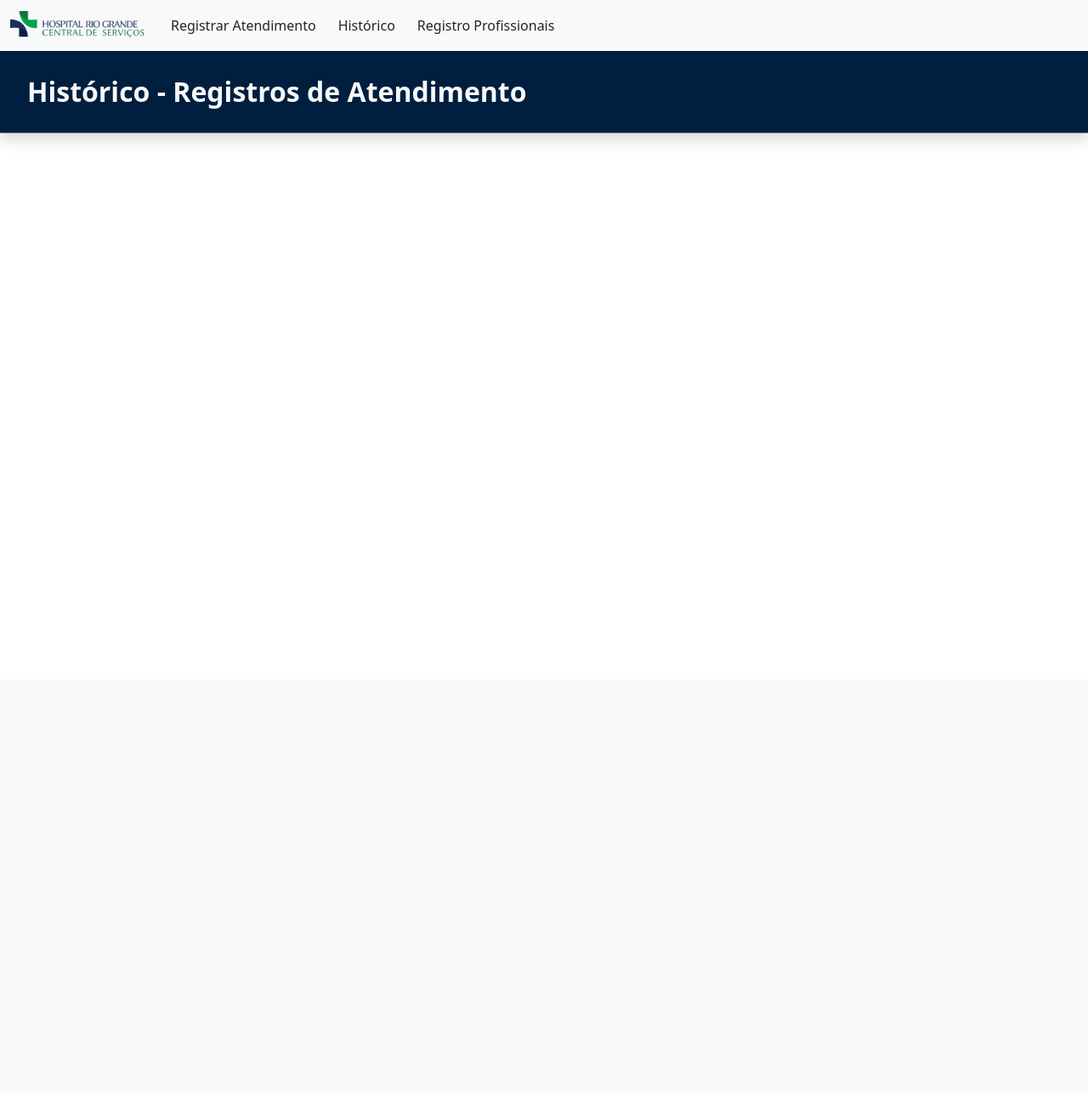
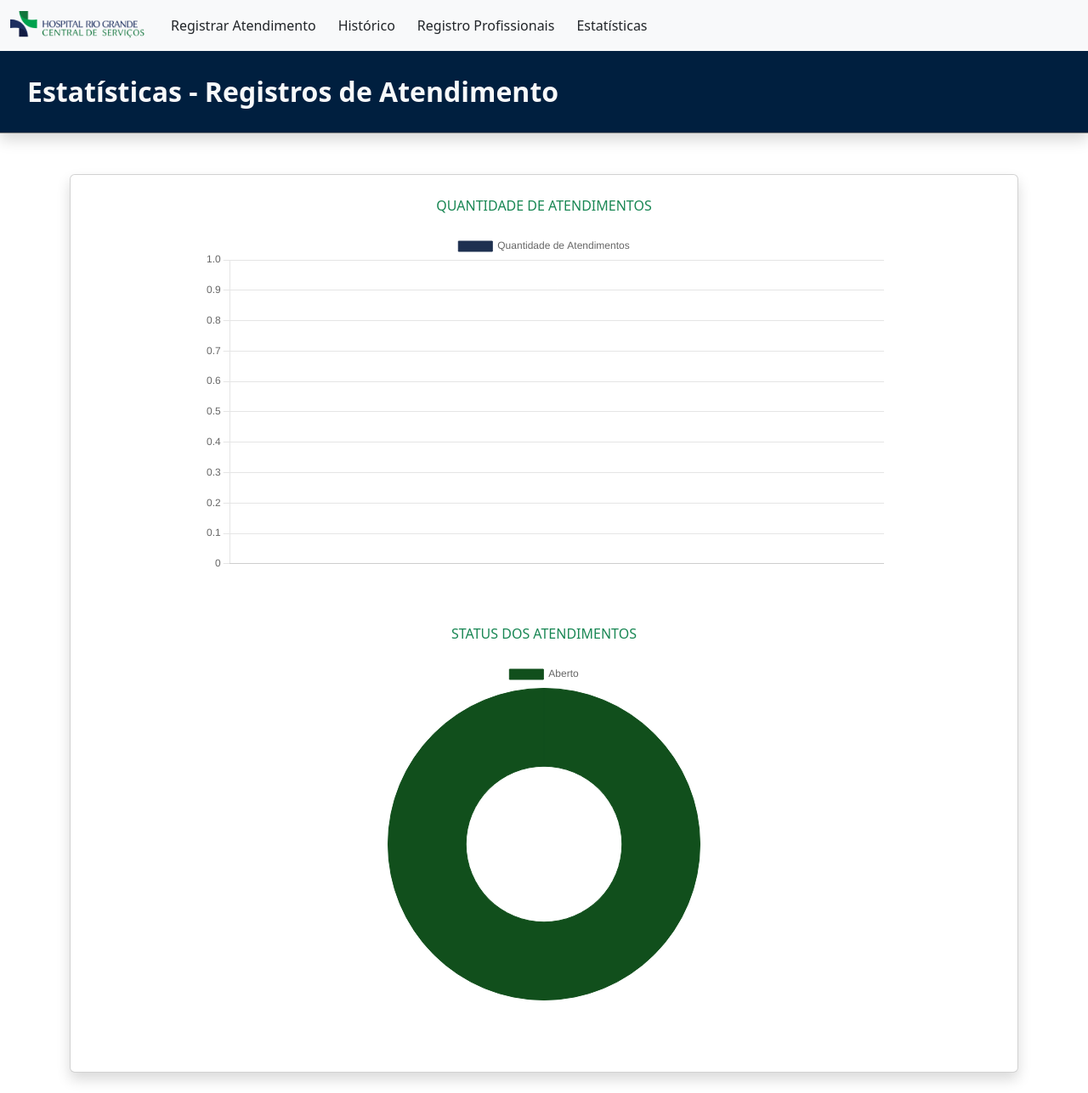
Before and after one commit to thiagormoura/relacionamento_medico-HRG, a PHP site: page /estatisticas.php in a window 1280 px wide. Shown: the whole page at 85% size. Before the commit the page ends 166 px from the top, so only its background shows below. Run offline with PHP 8.4, Linux system fonts and the light colour scheme; tables that the repository leaves empty or names only in its code hold one stand-in row (values such as "Sample post"); some libraries are stand-ins or nearby versions.

Commit message:
graficos para atendimento e status

```diff
--- a/estatisticas.php
+++ b/estatisticas.php
@@ -1,16 +1,9 @@
 <?php
 include("conexao.php");
-
-
 $registrosPorPagina = 10;
-
-
-$paginaAtual = isset($_GET['pagina']) ? $_GET['pagina'] : 1;
-
-
+$paginaAtual = isset($_GET['pagina']) ? intval($_GET['pagina']) : 1;
 $offset = ($paginaAtual - 1) * $registrosPorPagina;
-
-$sql = "SELECT DATE(a.data) as data,
+$sql = "SELECT DATE_FORMAT(a.data, '%m/%Y') as data,
         im.nome as nome_profissional,
         assuntos.assunto,
         a.situacao as situacao,
@@ -22,7 +15,6 @@ $sql = "SELECT DATE(a.data) as data,
         LIMIT $offset, $registrosPorPagina";
 
 $result = $conn->query($sql);
-
 $sqlTotal = "SELECT COUNT(*) AS total
             FROM relacionamentomedico.atendimento AS a
             JOIN relacionamentomedico.profissionais AS im ON a.profissional = im.id
@@ -31,25 +23,19 @@ $sqlTotal = "SELECT COUNT(*) AS total
 
 $resultCount = $conn->query($sqlTotal);
 $totalRegistros = $resultCount->fetch_assoc()['total'];
-
-
 $totalPaginas = ceil($totalRegistros / $registrosPorPagina);
-
-
 $sql = "
     SELECT
-        DATE_FORMAT(a.data, '%Y-%m') AS mes_ano,
+        DATE_FORMAT(a.data, '%m/%Y') AS mes_ano,
         COUNT(*) AS quantidade
     FROM
         atendimento a
     GROUP BY
-        DATE_FORMAT(a.data, '%Y-%m')
+        DATE_FORMAT(a.data, '%m/%Y')
     ORDER BY
         mes_ano;
 ";
-
 $result = $conn->query($sql);
-
 $labels = [];
 $data = [];
 
@@ -57,12 +43,29 @@ while ($row = $result->fetch_assoc()) {
     $labels[] = $row['mes_ano'];
     $data[] = $row['quantidade'];
 }
-
-// Encode the data to JSON format
 $labelsJson = json_encode($labels);
 $dataJson = json_encode($data);
+$sqlStatus = "
+    SELECT
+        situacao,
+        COUNT(*) AS quantidade
+    FROM
+        atendimento
+    GROUP BY
+        situacao;
+";
+$resultStatus = $conn->query($sqlStatus);
+$statusLabels = [];
+$statusData = [];
+while ($row = $resultStatus->fetch_assoc()) {
+    $statusLabels[] = $row['situacao'];
+    $statusData[] = $row['quantidade'];
+}
+$statusLabelsJson = json_encode($statusLabels);
+$statusDataJson = json_encode($statusData);
+$conn->close();
+?>
 
-?>
 
 
 <!DOCTYPE html>
@@ -71,7 +74,7 @@ $dataJson = json_encode($data);
 <head>
     <meta charset="UTF-8">
     <meta name="viewport" content="width=device-width, initial-scale=1.0">
-    <title>Historico - Relacionamento Médico</title>
+    <title>Histórico - Relacionamento Médico</title>
     <link rel="icon" href="img\Logobordab.png" type="image/x-icon">
 
     <script src="https://cdn.jsdelivr.net/npm/sweetalert2@11"></script>
@@ -82,87 +85,154 @@ $dataJson = json_encode($data);
     <link rel="stylesheet" href="css/bootstrap.css">
     <link rel="stylesheet" href="css/selectize.bootstrap5.min.css">
     <link rel="stylesheet" href="css/multi-select-tag.css">
-</head>
-<style>
-    .swal2-confirm.btn-confirm {
-        background-color: #0B700B;
-        border-color: #0B700B;
-    }
 
-    .swal2-cancel.btn-cancel {
-        background-color: #6F0D0A;
-        border-color: #6F0D0A;
-    }
-    .pagination {
+    <style>
+        .chart-container {
+            display: flex;
+            flex-direction: column;
+            align-items: center;
+            margin-bottom: 30px;
+        }
+        .chart-box {
+            width: 80%;
+            max-width: 800px;
+            height: 400px;
+            margin-bottom: 30px;
             display: flex;
             justify-content: center;
-            margin-top: 20px;
+            align-items: center;
         }
-
-        .pagination button {
-            padding: 8px 12px;
-            margin: 0 5px;
-            border: 1px solid #001f3f;
-            background-color: white;
-            color: #001f3f;
-            cursor: pointer;
+        .chart-box canvas {
+            width: 100%;
+            height: 100%;
         }
-
-        .pagination button.active {
-            background-color: #001f3f;
-            color: white;
+        .chart-header {
+            text-align: center;
+            margin-bottom: 20px;
         }
-
-        .pagination button:disabled {
-            opacity: 0.5;
-            cursor: not-allowed;
+        .center-content {
+            display: flex;
+            flex-direction: column;
+            align-items: center;
+            justify-content: center;
         }
-    a{
-        color: black;
-        text-decoration: none;
-    }
-    .loading svg polyline {
-  fill: none;
-  stroke-width: 3;
-  stroke-linecap: round;
-  stroke-linejoin: round;
-}
-
-.loading svg polyline#back {
-  fill: none;
-  stroke: #ff4d5033;
-}
-
-.loading svg polyline#front {
-  fill: none;
-  stroke: #00ffff;
-  stroke-dasharray: 48, 144;
-  stroke-dashoffset: 192;
-  animation: dash_682 2s linear infinite;
-  animation-delay: 0s;
-}
-
-.loading svg polyline#front2 {
-  fill: none;
-  stroke: #00ffff;
-  stroke-dasharray: 48, 144;
-  stroke-dashoffset: 192;
-  animation: dash_682 2s linear infinite;
-  animation-delay: 1s;
-}
-
-@keyframes dash_682 {
-  72.5% {
-    opacity: 0;
-  }
-
-  to {
-    stroke-dashoffset: 0;
-  }
-}
-
-</style>
+    </style>
+</head>
 <?php
-    $pageTitle = "Histórico - Registros de Atendimento";
+    $pageTitle = "Estatísticas - Registros de Atendimento";
     include 'php/header.php';
 ?>
+<body>
+    <div class="container mt-5">
+        <div class="row mt-4 center-content">
+            <div class="col-xl-12 col-md-12 col-lg-12 mb-4 mb-0">
+                <div class="card border-left-success shadow h-80 py-2">
+                    <div class="card-body">
+                        <div class="row no-gutters align-items-center">
+                            <div class="col-12">
+                                <div class="chart-header text-xs font-weight-bold text-success text-uppercase">
+                                    Quantidade de Atendimentos
+                                </div>
+                                <div class="chart-container">
+                                    <div class="chart-box">
+                                        <canvas id="barChart"></canvas>
+                                    </div>
+                                </div>
+                                <div class="chart-header text-xs font-weight-bold text-success text-uppercase mt-4">
+                                    Status dos Atendimentos
+                                </div>
+                                <div class="chart-container">
+                                    <div class="chart-box">
+                                        <canvas id="doughnutChart"></canvas>
+                                    </div>
+                                </div>
+                            </div>
+                            <div class="col-auto">
+                            </div>
+                        </div>
+                    </div>
+                </div>
+            </div>
+        </div>
+    </div>
+    <script src="https://cdn.jsdelivr.net/npm/chart.js"></script>
+    <script>
+    document.addEventListener("DOMContentLoaded", function() {
+        const labels = <?php echo $labelsJson; ?>;
+        const data = <?php echo $dataJson; ?>;
+
+        const barChartData = {
+            labels: labels,
+            datasets: [{
+                label: 'Quantidade de Atendimentos',
+                backgroundColor: '#1E3050',
+                borderColor: '#1E3050',
+                borderWidth: 1,
+                data: data,
+            }]
+        };
+
+        const statusLabels = <?php echo $statusLabelsJson; ?>;
+        const statusData = <?php echo $statusDataJson; ?>;
+
+        const barCtx = document.getElementById('barChart').getContext('2d');
+        const doughnutCtx = document.getElementById('doughnutChart').getContext('2d');
+
+        new Chart(barCtx, {
+            type: 'bar',
+            data: barChartData,
+            options: {
+                scales: {
+                    y: {
+                        beginAtZero: true
+                    }
+                }
+            }
+        });
+
+        new Chart(doughnutCtx, {
+            type: 'doughnut',
+            data: {
+                labels: statusLabels,
+                datasets: [{
+                    label: 'Status dos Atendimentos',
+                    backgroundColor: [
+                        '#114F1C', // Cor para o primeiro segmento
+                        '#1E3050'  // Cor para o segundo segmento
+                    ],
+                    borderColor: [
+                        '#114F1C', // Cor da borda do primeiro segmento
+                        '#1E3050'  // Cor da borda do segundo segmento
+                    ],
+                    borderWidth: 1,
+                    data: statusData,
+                }]
+            },
+            options: {
+                responsive: true,
+                plugins: {
+                    legend: {
+                        position: 'top',
+                    },
+                    tooltip: {
+                        callbacks: {
+                            label: function(context) {
+                                let label = context.label || '';
+                                if (label) {
+                                    label += ': ';
+                                }
+                                if (context.raw !== null) {
+                                    label += context.raw;
+                                }
+                                return label;
+                            }
+                        }
+                    }
+                }
+            }
+        });
+    });
+    </script>
+</body>
+
+</html>
--- a/php/header.php
+++ b/php/header.php
@@ -18,6 +18,9 @@
             </button>
             <button class="btn">
                 <a class="nav-link" href="profissionais.php" title="Histórico de Profissionais">Registro Profissionais</a>
+            </button>
+            <button class="btn">
+                <a class="nav-link" href="estatisticas.php" title="Estatísticas de  Registro">Estatísticas</a>
             </button>
             <div class="collapse navbar-collapse" id="navBarCentral">
             </div>
```
